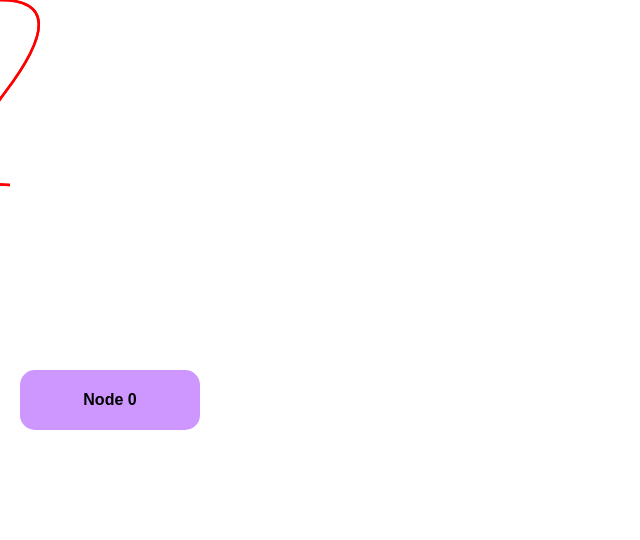
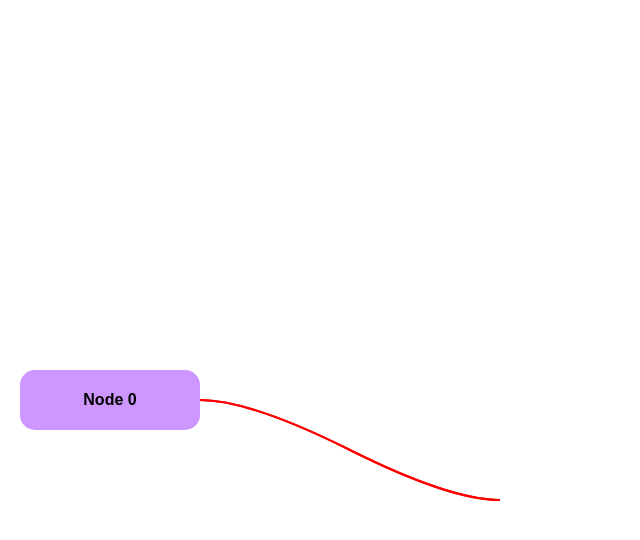
Before and after one commit to gladius-dancer/mind-map2, a React (Create React App) app: page / in a window 1280 px wide. Shown: the top 540 px of the page, without its empty margins (0-640 px from the left). Built offline with nearby package versions, Linux system fonts and the light colour scheme.

Commit message:
Connection lines

```diff
--- a/src/components/Block/Block.tsx
+++ b/src/components/Block/Block.tsx
@@ -10,39 +10,38 @@ type Content = {
 
 function Block({tree, addChild}: Content) {
 
-    const elementRefs = useRef([]);
-    const [cordinate, setCordinate] = useState([])
+    const elementRefs = useRef<any[]>([]);
+    const [cordinate, setCordinate] = useState<any[]>([])
 
     useEffect(() => {
         const getCoordinatesRecursive = (elements: any) => {
             elements.forEach((element: any, index: any) => {
                 const elementRef = elementRefs.current[index];
                 if (elementRef) {
-                    // @ts-ignore
                     const rect = elementRef.getBoundingClientRect();
-                    // @ts-ignore
                     setCordinate(prev => [...prev, {x: rect.x, y: rect.y}])
-                    // console.log(`${element.name} coordinates:`, rect);
+                    console.log(rect);
                 }
                 if (element?.childs?.length > 0) {
                     getCoordinatesRecursive(element.childs);
                 }
             });
         };
-
         getCoordinatesRecursive(tree);
     }, [tree]);
 
     return (
         <div className="block-layer">
             <div>
-                {cordinate.map((item)=>(
-                    <ConnectionsContainer start={{x: 0, y: 0}} end={item}/>
+                {cordinate.map((item, index)=>(
+                    <ConnectionsContainer
+                        key={index}
+                        start={{x: item?.x + 180, y: item?.y + 30}}
+                        end={{x: 500, y: 500}}/>
                 ))}
                 {tree?.map((branch: any, index: any) => (
                     <div
                         key={branch.version}
-                        // @ts-ignore
                         ref={(el) => (elementRefs.current[index] = el)}
                         className="block-container-column">
                         <div className="block">
@@ -57,6 +56,7 @@ function Block({tree, addChild}: Content) {
                                     if(branch.version === item.version){
                                         return (
                                             <Block
+                                                key={branch.version}
                                                 tree={item.childs}
                                                 addChild={addChild}
                                             />
--- a/src/components/ConnectionsContainer/ConnectionsContainer.css
+++ b/src/components/ConnectionsContainer/ConnectionsContainer.css
@@ -8,7 +8,3 @@
     height: 100%;
     transform-origin: left top;
 }
-
-.g{
-    transform: scale(0.5)
-}
--- a/src/components/ConnectionsContainer/ConnectionsContainer.tsx
+++ b/src/components/ConnectionsContainer/ConnectionsContainer.tsx
@@ -44,12 +44,12 @@ function ConnectionsContainer({start, end}: ConnectionType) {
 
     return (
         <svg className="connections-container">
-            <g className="g">
+            <g>
                 <path
                     d={line}
                     fill="transparent"
                     stroke="red"
-                    stroke-width="5"
+                    strokeWidth="2"
                 ></path>
             </g>
         </svg>
```
